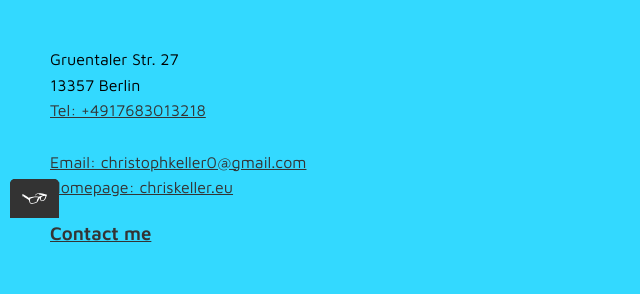
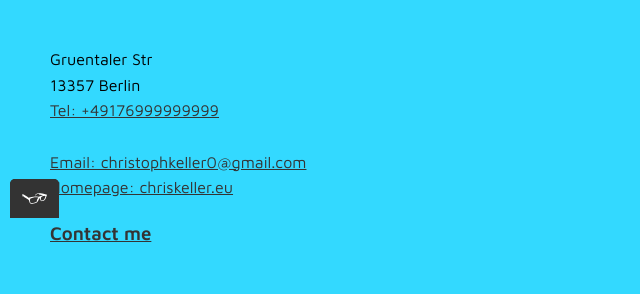
Before and after one commit to chrisdvadashanta/portfolio-website-main, a plain HTML site: page contact.html in a window 1280 px wide. Shown: the part 582-876 px from the top of the page, 0-640 px from the left. Drawn offline with nearby package versions, Linux system fonts and the light colour scheme.

Commit message:
changed privacy details contact page

```diff
--- a/contact.html
+++ b/contact.html
@@ -69,9 +69,9 @@
     </form>
     <h2>Chris Keller</h2>
     <section class="form-contact">
-        Gruentaler Str. 27 <br>
+        Gruentaler Str<br>
         13357 Berlin<br>
-        <a href="tel:+4917683013218"> Tel: +4917683013218</a><br>
+        <a href="tel:+491769999999"> Tel: +49176999999999</a><br>
         <br>
         <a
             href="mailto:christophkeller0@gmail.com">
```
Also changed, not shown: 1 other file.
